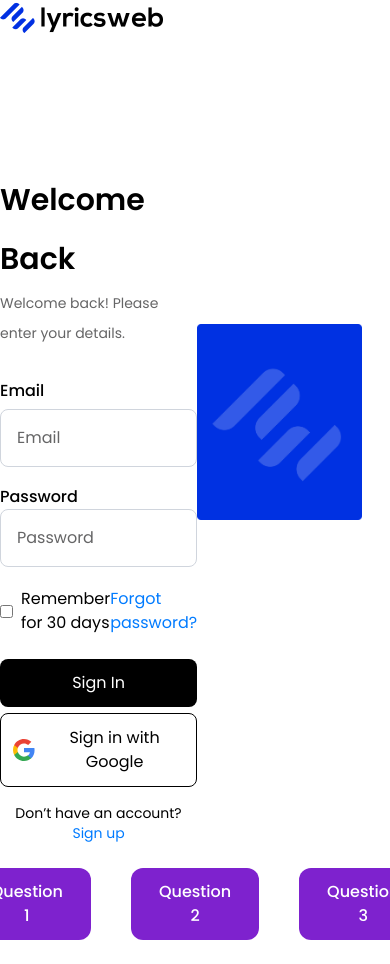
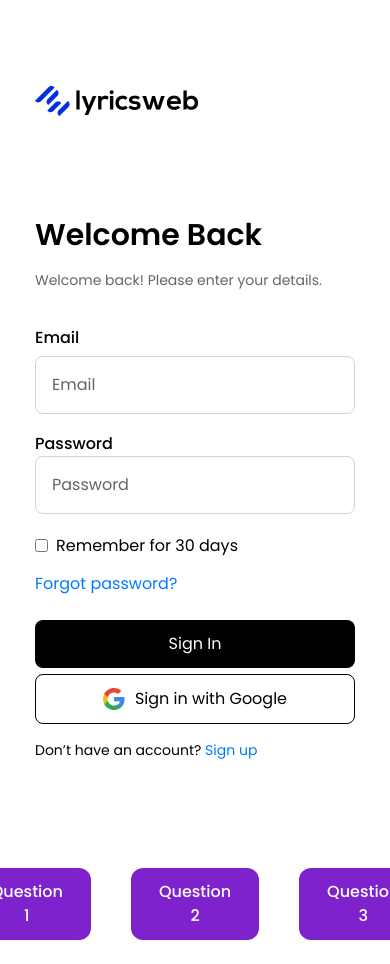
Before and after one commit to BimlaJain/Test-1, a Next.js app: page / in a window 390 px wide. Shown: the top 964 px of the page. Built offline with nearby package versions, Linux system fonts and the light colour scheme.

Commit message:
image upload and question 1 done

```diff
--- a/src/components/LoginFormPage.tsx
+++ b/src/components/LoginFormPage.tsx
@@ -4,11 +4,12 @@
 import Swal from "sweetalert2";
 
 const LoginFormPage = () => {
+    // typscript interface define
     interface FormData {
         email: string;
         password: string;
     }
-
+// errors typescripy interface
     interface Errors {
         email?: string;
         password?: string;
@@ -54,9 +55,9 @@
     return (
         <div className="min-h-screen flex items-center justify-center">
             <div className="items-center justify-between flex">
-                <div className="container">
+                <div className="container px-[35px]">
                     <img src="../assets/images/png/logo.png" alt="logo" width={163} height={31} />
-                    <h1 className="font-semibold text-3xl leading-[58.5px] text-black pt-[138px]">Welcome Back</h1>
+                    <h1 className="font-semibold text-3xl leading-[58.5px] text-black md:pt-[138px] pt-[90px]">Welcome Back</h1>
                     <p className="text-sm leading-[30px] text-gray">Welcome back! Please enter your details.</p>
                     <form className="pt-[31px] max-w-[456px]" onSubmit={handleSubmit}>
                         <div className="mb-[18px]">
@@ -88,8 +89,8 @@
                             )}
                         </div>
 
-                        <div className="flex items-center justify-between">
-                            <label className="flex items-center text-base">
+                        <div className="md:flex md:items-center md:justify-between">
+                            <label className="flex items-center text-base max-md:mb-[14px]">
                                 <input
                                     type="checkbox"
                                     checked={rememberMe}
@@ -117,7 +118,7 @@
                         >
                             <img src="../assets/images/svg/google.svg" alt="google" /> Sign in with Google
                         </button>
-                        <p className="mt-4 text-center text-sm">
+                        <p className="mt-4 md:text-center text-sm">
                             Don’t have an account?{" "}
                             <a href="#" className="text-blue hover:underline">
                                 Sign up
@@ -125,7 +126,7 @@
                         </p>
                     </form>
                 </div>
-                <div className="my-9 mr-7 w-full">
+                <div className="my-9 mr-7 w-full md:block hidden">
                     <img src="../assets/images/png/loginform-img.png" alt="login-form-image" width={759} height={899} />
                 </div>
             </div>
```
